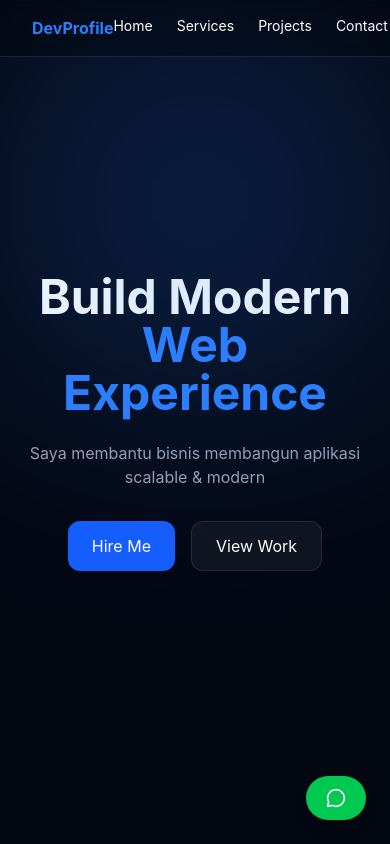
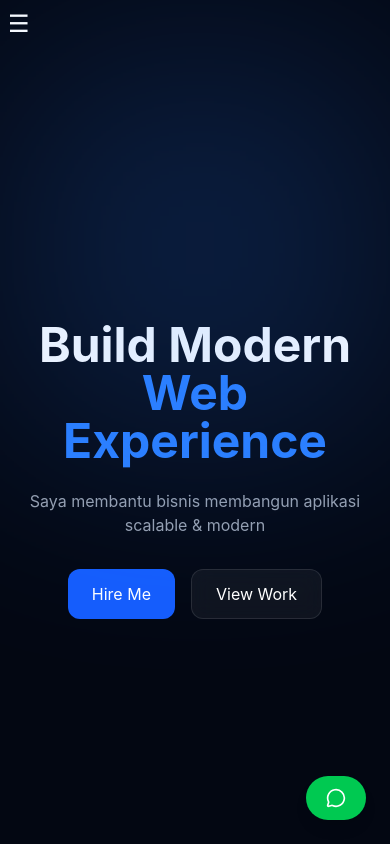
Before and after one commit to tarxvrf/frontend, a React (Vite) app: page / in a window 390 px wide. Shown: the top 844 px of the page. Built offline with nearby package versions, Linux system fonts and the light colour scheme.

Commit message:
penambahan fitur

```diff
--- a/src/components/Navbar.tsx
+++ b/src/components/Navbar.tsx
@@ -2,8 +2,8 @@ import { Link } from "@tanstack/react-router";
 
 export default function Navbar() {
   return (
-    <nav className="fixed w-full top-0 z-50 backdrop-blur bg-black/30 border-b border-white/10 px-8 py-4 flex justify-between">
-      <h1 className="text-blue-500 font-bold">DevProfile</h1>
+    <nav className="fixed w-full top-0 z-50 backdrop-blur bg-black/30 border-b border-white/10 px-8 py-4 md:flex hidden md:justify-between">
+      <h1 className="text-blue-500 font-bold">Digitek8</h1>
 
       <div className="flex gap-6 text-sm">
        <Link to={"/"}>Home</Link>
--- /dev/null
+++ b/src/components/Sidebar.tsx
@@ -0,0 +1,47 @@
+import { useState } from "react";
+
+export default function Sidebar() {
+  const [open, setOpen] = useState(false);
+
+  return (
+    <>
+      {/* Button Hamburger */}
+      <button
+        onClick={() => setOpen(true)}
+        className="p-2 text-2xl md:hidden"
+      >
+        ☰
+      </button>
+
+      {/* Overlay */}
+      <div
+        onClick={() => setOpen(false)}
+        className={`fixed inset-0 bg-black/50 z-40 transition-opacity ${
+          open ? "opacity-100 visible" : "opacity-0 invisible"
+        }`}
+      />
+
+      {/* Sidebar */}
+      <aside
+        className={`fixed top-0 left-0 h-full w-64 bg-gray-900 text-white z-50 transform transition-transform duration-300 ${
+          open ? "translate-x-0" : "-translate-x-full"
+        }`}
+      >
+        {/* Close button */}
+        <button
+          onClick={() => setOpen(false)}
+          className="p-4 text-xl"
+        >
+          ✕
+        </button>
+
+        {/* Menu */}
+        <nav className="flex flex-col gap-4 p-4">
+          <a href="#" className="hover:text-gray-300">Home</a>
+          <a href="#" className="hover:text-gray-300">About</a>
+          <a href="#" className="hover:text-gray-300">Contact</a>
+        </nav>
+      </aside>
+    </>
+  );
+}
--- a/src/layouts/MainLayouts.tsx
+++ b/src/layouts/MainLayouts.tsx
@@ -2,10 +2,13 @@ import { Outlet } from "@tanstack/react-router";
 import Navbar from "../components/Navbar";
 import Footer from "../components/Footer";
 import FloatingWA from "../components/FloatingWA";
+import Sidebar from "../components/Sidebar";
+
 
 export default function(){
     return(
        <div className="bg-gray-950 text-white min-h-screen">
+         <Sidebar />
          <Navbar/>
          <main>
             <Outlet/>
```
